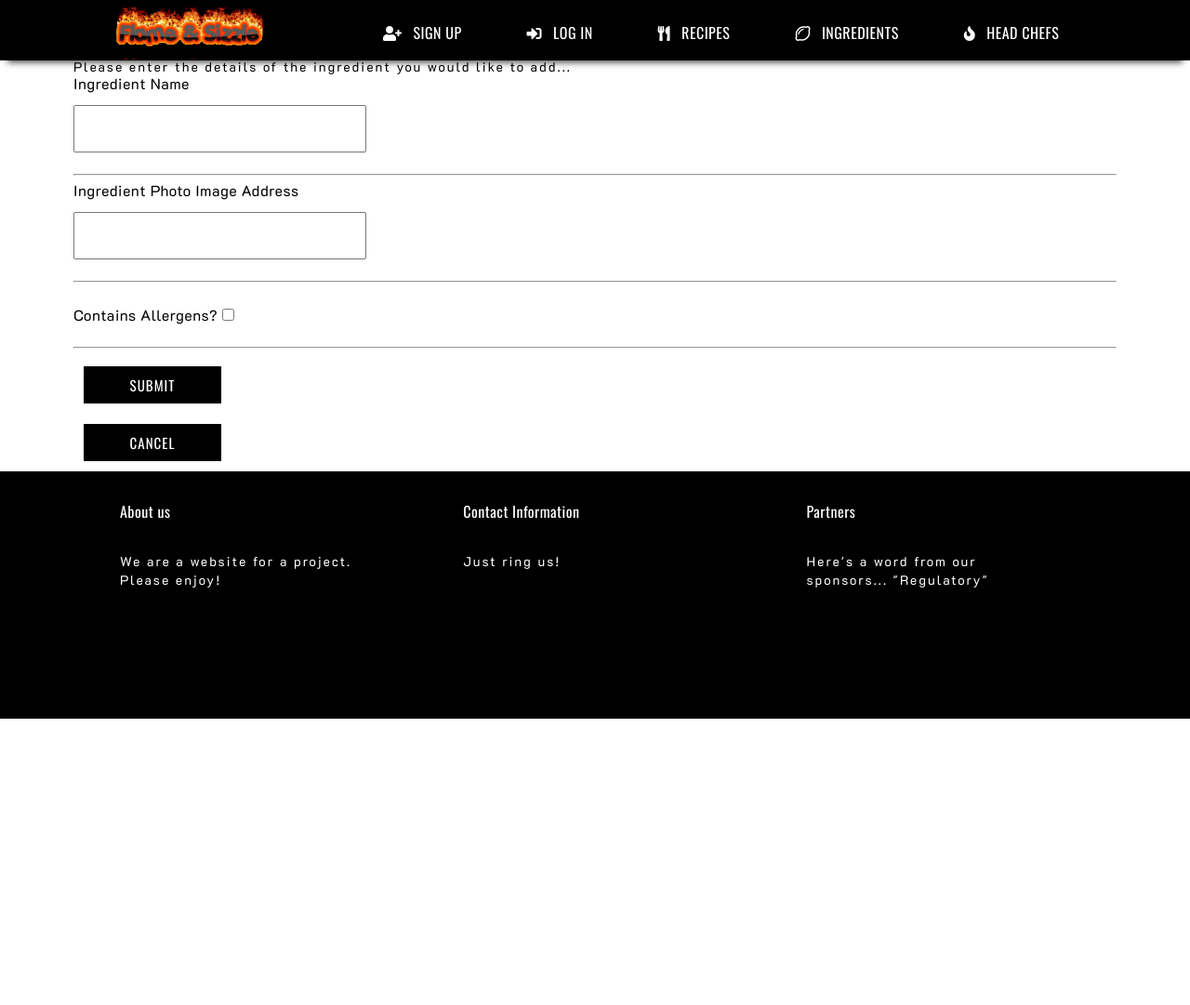
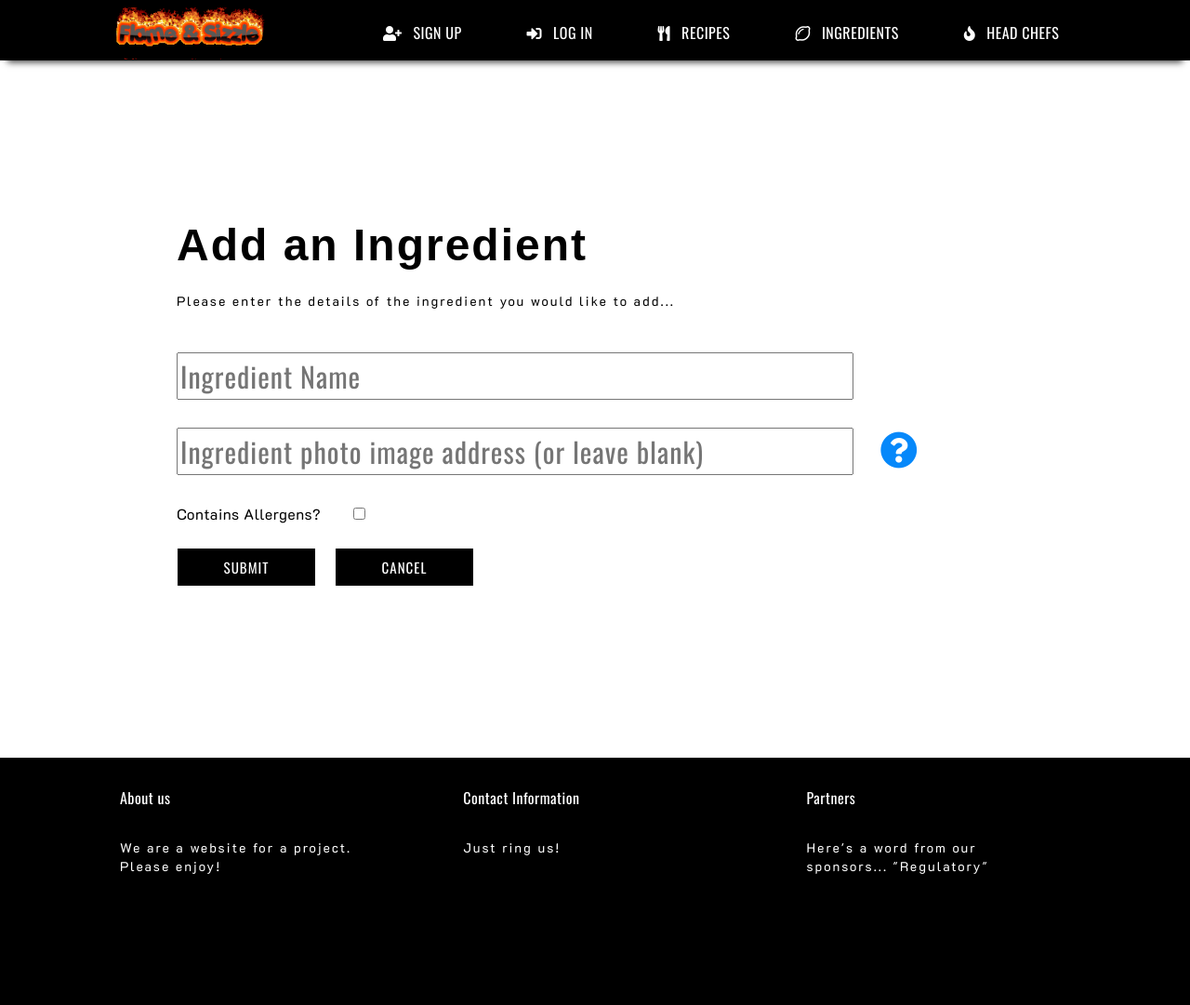
Before and after one commit to Code-Institute-Submissions/cook_for_cookies, a Flask app: page /add_ingredient/1 in a window 1280 px wide. Shown: the whole page at 93% size. Before the commit the page ends 773 px from the top, so only its background shows below. Run offline with Flask 2, Linux system fonts and the light colour scheme; some libraries are stand-ins or nearby versions; some web fonts are replaced.

Commit message:
Restyled add & edit ingredients pages

```diff
--- a/static/css/components/pages.scss
+++ b/static/css/components/pages.scss
@@ -308,15 +308,16 @@
 
 .user-photo-instructions {
     display: none;
-    border: 9px solid $black;
     position: absolute;
-    height: 189px;
+    height: 222px;
     width: 394px;
-    right: 20vw;
+    left: 50%;
+    margin-left: -196px;
     text-align: center;
-    top: 15vh;
-    background-color: white;
-    color: black;
+    top: 50%;
+    margin-top: -147px;
+    background-color: $fire-red;
+    color: $white;
     padding: 38px;
 }
 
@@ -457,7 +458,7 @@ a ~ .recipe-row-bottom {
 }
 
 .ingredient {
-    width: 23%;
+    width: 30%;
     float: left;
     padding: 8px;
     box-sizing: border-box;
@@ -472,6 +473,7 @@ a ~ .recipe-row-bottom {
 
 .ingredient p:nth-of-type(1){
     font-weight: 600;
+    max-width: 176px;
 }
 
 .ingredient-content-container button {
@@ -487,13 +489,62 @@ a ~ .recipe-row-bottom {
     color: $add-green;
 }
 
-.ingredient button {
-    width: 100px;
-    height: 42px;
+.ingredient a {
+    display: inline-block;
     float: right;
 }
 
-// Edit ingredients -----------------------------------------------------------
+
+.ingredient a i {
+    font-size: 30px;
+    color: $black;
+}
+
+.ingredient a i:hover {
+    color: $fire-red;
+}
+
+.details-container {
+    float:left;
+}
+// Add / Edit ingredient -----------------------------------------------------------
+
+.add-edit-ingredient-section {
+    margin-top: 65px;
+    min-height: 750px;
+    @extend %centralise-inner-container;
+}
+
+.add-edit-ingredient-section .container {
+    min-width: 900px;
+}
+
+.add-edit-ingredient-section p {
+    margin-bottom: 30px;
+}
+
+.add-edit-ingredient-section .container button {
+    float: left;
+    margin-left: 0;
+}
+
+.add-edit-ingredient-section .container label {
+    margin-right: 30px;
+}
+
+.text-input {
+    width: 80%;
+}
+
+.readonly {
+    background-color: grey;
+    color: white;
+}
+
+.add-edit-ingredient-section img {
+    width: 360px;
+    height: 250px;
+}
 
 // Edit Recipes ----------------------------------------------------------------
 
--- a/static/css/styles.css
+++ b/static/css/styles.css
@@ -66,7 +66,7 @@ header {
 
 .welcome-message, .left,
 .right, .fire-text-quote, .leaderboard-intro-section, .sign-up-section,
-.log-in-section, a ~ .recipe-row-bottom, .inner-delete-recipe-row .row, .header-container {
+.log-in-section, a ~ .recipe-row-bottom, .inner-delete-recipe-row .row, .add-edit-ingredient-section, .header-container {
   display: flex;
   justify-content: center;
   align-items: center; }
@@ -528,15 +528,16 @@ nav ul li {
 
 .user-photo-instructions {
   display: none;
-  border: 9px solid #000;
   position: absolute;
-  height: 189px;
+  height: 222px;
   width: 394px;
-  right: 20vw;
+  left: 50%;
+  margin-left: -196px;
   text-align: center;
-  top: 15vh;
-  background-color: white;
-  color: black;
+  top: 50%;
+  margin-top: -147px;
+  background-color: #ff0000;
+  color: #fff;
   padding: 38px; }
 
 .user-photo-instructions-btn {
@@ -647,7 +648,7 @@ a ~ .recipe-row-bottom {
   margin-right: 18px; }
 
 .ingredient {
-  width: 23%;
+  width: 30%;
   float: left;
   padding: 8px;
   box-sizing: border-box;
@@ -658,7 +659,8 @@ a ~ .recipe-row-bottom {
   margin: 0 0 10px 0; }
 
 .ingredient p:nth-of-type(1) {
-  font-weight: 600; }
+  font-weight: 600;
+  max-width: 176px; }
 
 .ingredient-content-container button {
   font-size: 14px;
@@ -670,10 +672,47 @@ a ~ .recipe-row-bottom {
 .fa-smile {
   color: #00f500; }
 
-.ingredient button {
-  width: 100px;
-  height: 42px;
+.ingredient a {
+  display: inline-block;
   float: right; }
+
+.ingredient a i {
+  font-size: 30px;
+  color: #000; }
+
+.ingredient a i:hover {
+  color: #ff0000; }
+
+.details-container {
+  float: left; }
+
+.add-edit-ingredient-section {
+  margin-top: 65px;
+  min-height: 750px; }
+
+.add-edit-ingredient-section .container {
+  min-width: 900px; }
+
+.add-edit-ingredient-section p {
+  margin-bottom: 30px; }
+
+.add-edit-ingredient-section .container button {
+  float: left;
+  margin-left: 0; }
+
+.add-edit-ingredient-section .container label {
+  margin-right: 30px; }
+
+.text-input {
+  width: 80%; }
+
+.readonly {
+  background-color: grey;
+  color: white; }
+
+.add-edit-ingredient-section img {
+  width: 360px;
+  height: 250px; }
 
 .leaderboard-intro-bg,
 .sign-up-bg,
--- a/templates/add_ingredient.html
+++ b/templates/add_ingredient.html
@@ -1,43 +1,38 @@
 {% extends 'base.html' %} {% block content %}
-
+<div class="user-photo-instructions">
+    <h3 class="photo-instructions-header">Use a personalised photo!</h3>
+    <p class="photo-instructions-para">To use a photo of your choice please copy and paste the http address of your photo in the photo image address box.</p>
+    <p class="photo-instructions-para">To get the http address, simply find the photo you wish to use on the internet, right click it, and copy the image address / location.</p>
+    <p class="photo-instructions-para">And woila!  As if by magic, it will appear when you update!</p>
+</div>
+<section class="add-edit-ingredient-section">
     <div class="container">
-    <div class="row">
-        <h2>Add an Ingredient</h2>
-    </div>
-    <div class="row">
+        <h1 class="section-title">Add an Ingredient</h1>
         <p>Please enter the details of the ingredient you would like to add...</p>
-    </div>
-    <div class="row">
         <form action="{{ url_for('insert_ingredient', recipe_id=recipe_id) }}" method="POST">
-            <div class="row">
             <ul class="new-user-form">
-                    <li><label for="ingredient_name">Ingredient Name</label></li>
-                    <li><input id="ingredient_name" name="ingredient_name" type="text" required></li>
-                    <hr>
-                    <li><label for="ingredient_image_url">Ingredient Photo Image Address</label></li>
-                    <li><input id="ingredient_image_url" name="ingredient_image_url" type="text" required></li>
-                    <hr>
+                <li><input class="text-input" id="ingredient_name" name="ingredient_name" type="text" placeholder="Ingredient Name" maxlength="36" required></li>
+                <li>
+                    <input class="text-input" id="ingredient_image_url" name="ingredient_image_url" type="text" placeholder="Ingredient photo image address (or leave blank)">
+                    <i class="fas fa-question-circle user-photo-instructions-btn"></i>
+                </li>
                 <div class="switch">
                     <label>Contains Allergens?</label>
                     <input id="allergens" name="allergens" type="checkbox">
                 </div>
-                    <hr>
                 <button type="submit">Submit</button>
-                </ul>
-            </div>
-        </form>
-        <div class="row">
                 {% if recipe_id == "none" %}
                 <a href="{{ url_for( 'ingredients', username=username) }} " class="edit-recipe-btn ">
-                <button>Go back</button>
+                    <span class="div-btn">Go back</span>
                 </a>
                 {% else %}
                 <a class="edit-recipe-btn" href="{{ url_for('edit_recipe', recipe_id=recipe_id) }}">
-                <button>Cancel</button>
+                    <span class="div-btn">Cancel</span>
                 </a>
                 {% endif %}
+            </ul>
+        </form>
     </div>
-    </div>
-</div>
+</section>
 
 {% endblock %}
--- a/templates/add_recipe.html
+++ b/templates/add_recipe.html
@@ -13,7 +13,7 @@
                     <input class="hidden-div" type="text" id="author_COO" name="author_COO" value="{{ user.country }}">
                     <div class="column">
                         <li><label for="recipe_name">Recipe Name</label></li>
-                        <li><input id="recipe_name" name="recipe_name" type="text" required></li>
+                        <li><input id="recipe_name" name="recipe_name" type="text" maxlength="36" required></li>
                         <li><label for="recipe_image_url">Recipe Photo Image Address</label></li>
                         <li><input id="recipe_image_url" name="recipe_image_url" type="text" required><i class="fas fa-question-circle user-photo-instructions-btn"></i></li>
                     </div>
```
Also changed, not shown: templates/edit_ingredient.html (+20 -21 lines), templates/ingredients.html (+7 -1 lines), README.md, static/images/.jpg (deleted), static/images/chef-hat.png (deleted), static/images/chili-drawing-red-bell-pepper.png (deleted), static/images/elli-o-65548-unsplash.jpg, static/images/food-pattern-wallpaper.jpg (deleted), static/images/valeriy-evtushenko-1077286-unsplash.jpg (added), 2 other files. Lines whose indentation alone changed are shown as unchanged.
